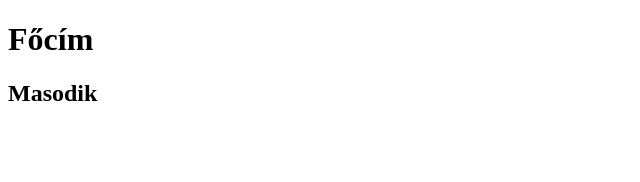
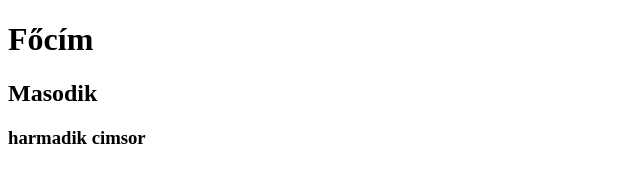
Before and after one commit to TrepakIldiko/Teszt, a plain HTML site: page index.html in a window 1280 px wide. Shown: the whole page, without its empty margins (0-640 px from the left). Drawn offline with Linux system fonts and the light colour scheme.

Commit message:
Update index.html

```diff
--- a/index.html
+++ b/index.html
@@ -9,5 +9,6 @@
 <body>
     <h1>Főcím</h1>
     <h2>Masodik</h2>
+    <h3>harmadik cimsor</h3>
 </body>
 </html>
```
